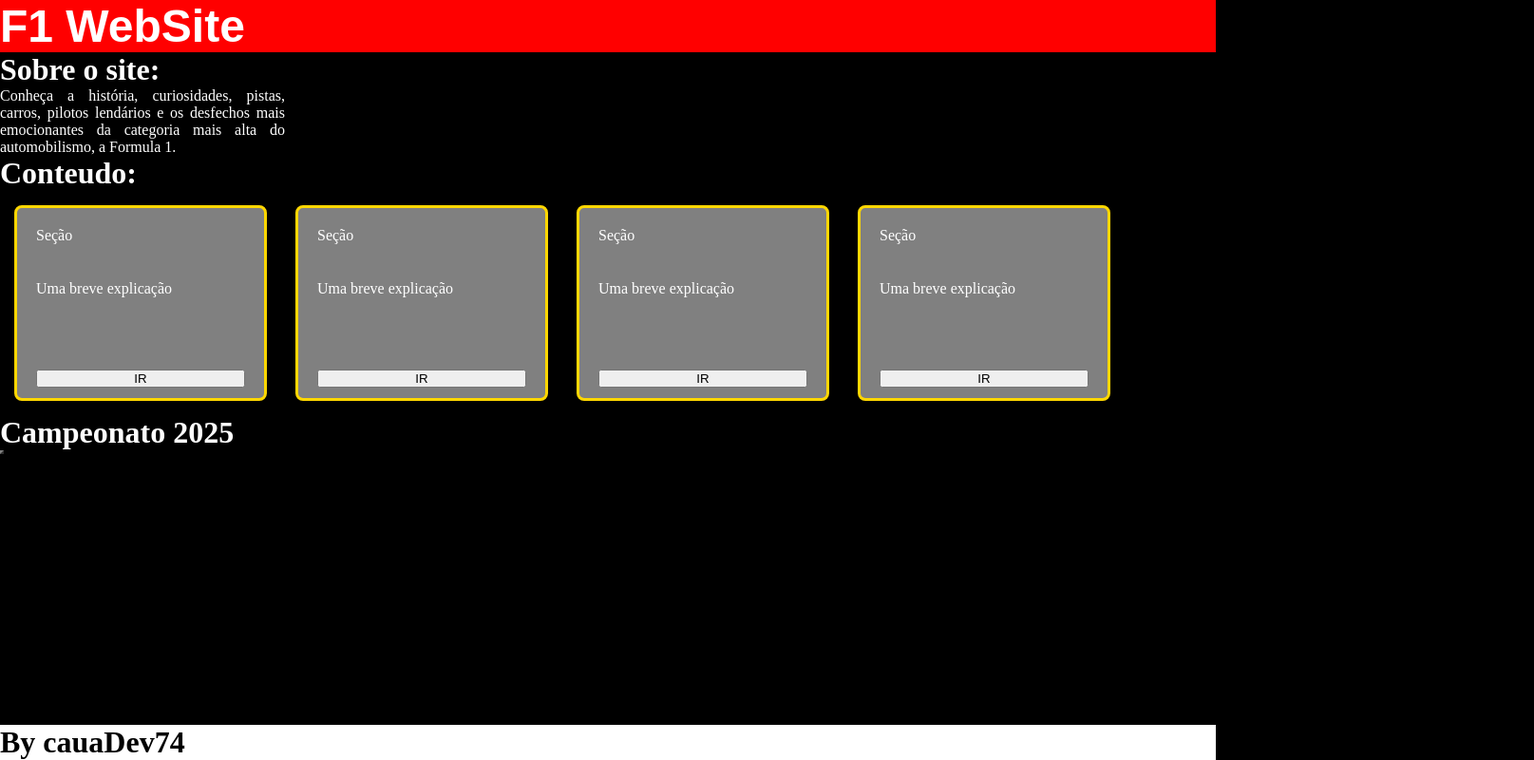
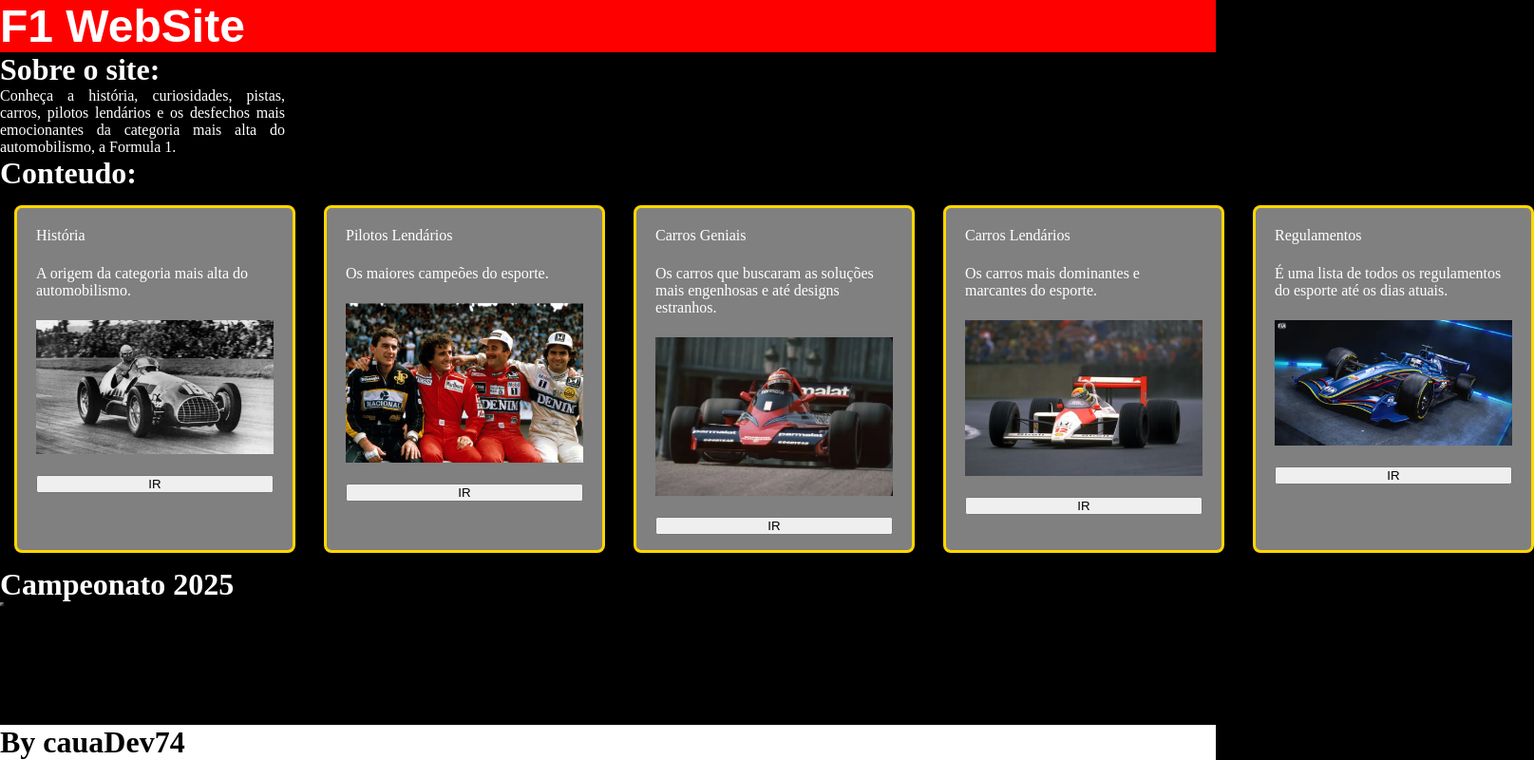
Before and after one commit to cauaDev74/formulaone, a plain HTML site: page index.html in a window 1280 px wide. Shown: the whole page at 95% size, 1615 px wide, since content can reach past the window. Drawn offline with Linux system fonts and the light colour scheme.

Commit message:
Introduzindo imagens

```diff
--- a/Styles/stylemain.css
+++ b/Styles/stylemain.css
@@ -20,16 +20,16 @@
 .card{
     padding: 20px;
     margin: 15px;
-    width: 220px;
+    width: 250px;
     border: 3px solid gold;
     border-radius: 8px;
     background-color: grey;
-    height: 10rem;
+    height: 20rem;
 
 
     display: flex;
     flex-direction: column;
-    gap: 10px;
+    gap: 2px;
 
 }
 .rodape{
--- a/index.html
+++ b/index.html
@@ -23,32 +23,37 @@
             <div id="content">
 
                 <div class="card">
-                    <h class="TitleCard">Seção</h><br>
-                    <p class="legendaCard">Uma breve explicação</p><br>
-                    <img><br>
+                    <h class="TitleCard">História</h><br>
+                    <p class="legendaCard">A origem da categoria mais alta  do automobilismo.</p><br>
+                    <img src="Assets/1950_Formula_1_season_Ferrari_2048x2048.jpg"><br>
                     <button class="btcard">IR</button>
                 </div>
 
                 <div class="card">
-                    <h class="TitleCard">Seção</h><br>
-                    <p class="legendaCard">Uma breve explicação</p><br>
-                    <img><br>
+                    <h class="TitleCard">Pilotos Lendários</h><br>
+                    <p class="legendaCard">Os maiores campeões do esporte.</p><br>
+                    <img src="Assets/Ayrton-Senna-Alain-Prost-Nigel-Mansell-Nelson-Piquet-1200x806.jpg"><br>
                     <button class="btcard">IR</button>
                 </div>
 
                 <div class="card">
-                    <h class="TitleCard">Seção</h><br>
-                    <p class="legendaCard">Uma breve explicação</p><br>
-                    <img><br>
+                    <h class="TitleCard">Carros Geniais</h><br>
+                    <p class="legendaCard">Os carros que buscaram as soluções mais engenhosas e até designs estranhos.</p><br>
+                    <img src="Assets/formel-1-grand-prix-monaco-1978-monte-carlo-niki-lauda-brabham-alfa-romeo-bt46-www-hoch-zwei.jpg"><br>
                     <button class="btcard">IR</button>
                 </div>
 
                 <div class="card">
-                    <h class="TitleCard">Seção</h><br>
-                    <p class="legendaCard">Uma breve explicação</p><br>
-                    <img><br>
+                    <h class="TitleCard">Carros Lendários</h><br>
+                    <p class="legendaCard">Os carros mais dominantes e marcantes do esporte.</p><br>
+                    <img src="Assets/remembering-the-mclaren-mp4-4-and-how-it-became-the-greatest-f1-car-of-all-time-thumbnail_1.jpg"><br>
                     <button class="btcard">IR</button>
-
+                </div>
+                <div class="card">
+                    <h class="TitleCard">Regulamentos</h><br>
+                    <p class="legendaCard">É uma lista de todos os regulamentos do esporte até os dias atuais.</p><br>
+                    <img src="Assets/f1concept2026.jpg"><br>
+                    <button class="btcard">IR</button>
                 </div>
 
 
```
Also changed, not shown: Assets/1950_Formula_1_season_Ferrari_2048x2048.jpg (added), Assets/Ayrton-Senna-Alain-Prost-Nigel-Mansell-Nelson-Piquet-1200x806.jpg (added), Assets/f1concept2026.jpg (added), Assets/formel-1-grand-prix-monaco-1978-monte-carlo-niki-lauda-brabham-alfa-romeo-bt46-www-hoch-zwei.jpg (added), Assets/remembering-the-mclaren-mp4-4-and-how-it-became-the-greatest-f1-car-of-all-time-thumbnail_1.jpg (added).
